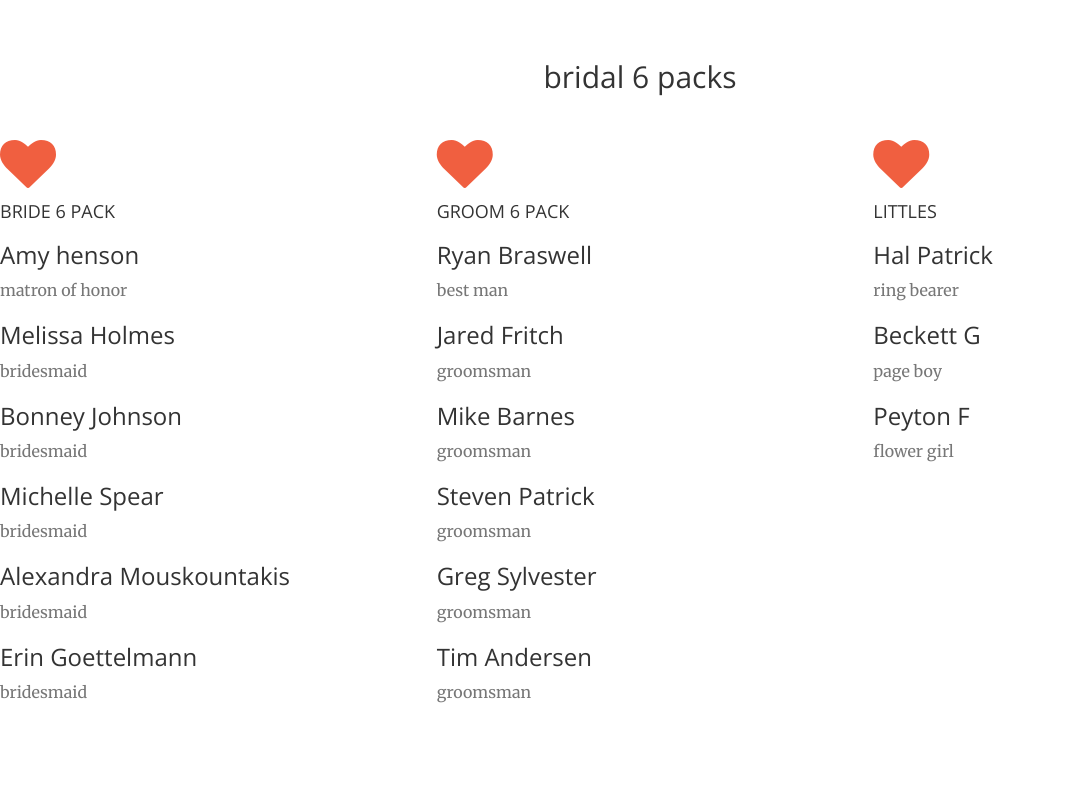
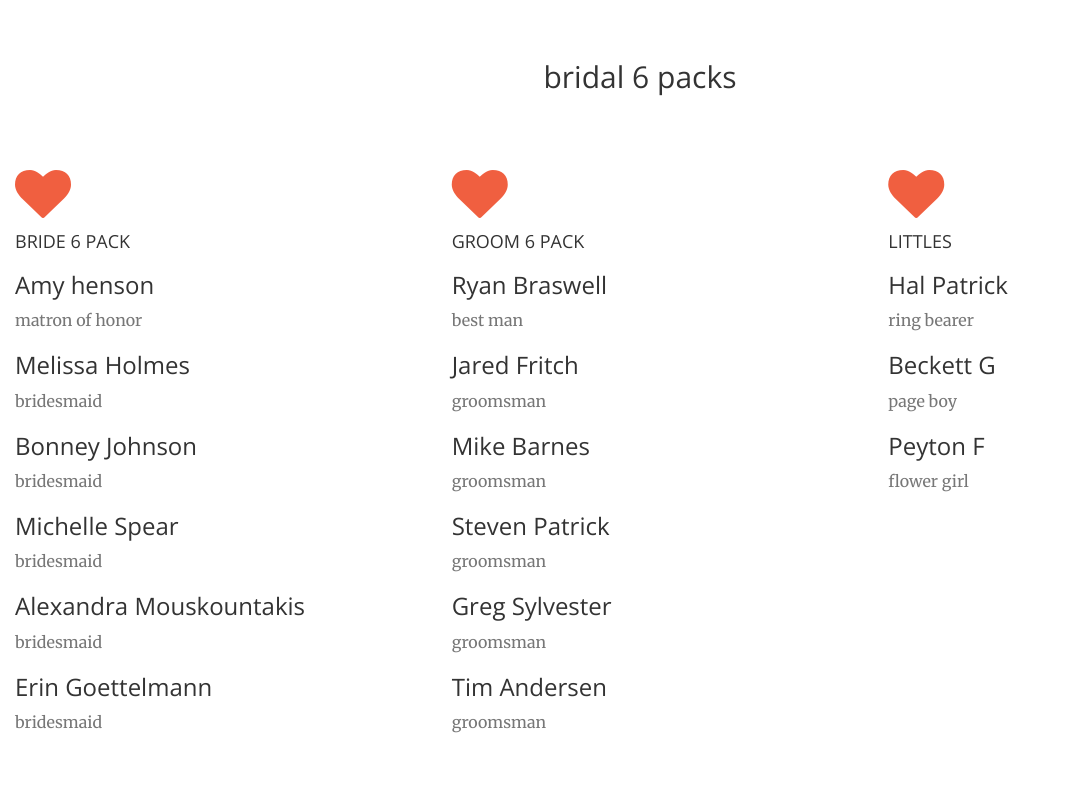
Before and after one commit to hollyanderic/hollyanderic, a website: page index.html in a window 1280 px wide. Shown: the part 1280-2080 px from the top of the page, without its empty margins (0-1070 px from the left). Drawn offline with nearby package versions, Linux system fonts and the light colour scheme; files that its build step writes are made by us from their sources.

Commit message:
Column spacing

```diff
--- a/css/style.css
+++ b/css/style.css
@@ -25,3 +25,6 @@ color: #BEBEBE;
 .navbar-default .nav>li.active>a, .navbar-default .nav>li.active>a:focus {
 	color: #ffcc99;
 }
+.col-md-4{
+	padding: 30px;
+}
```
